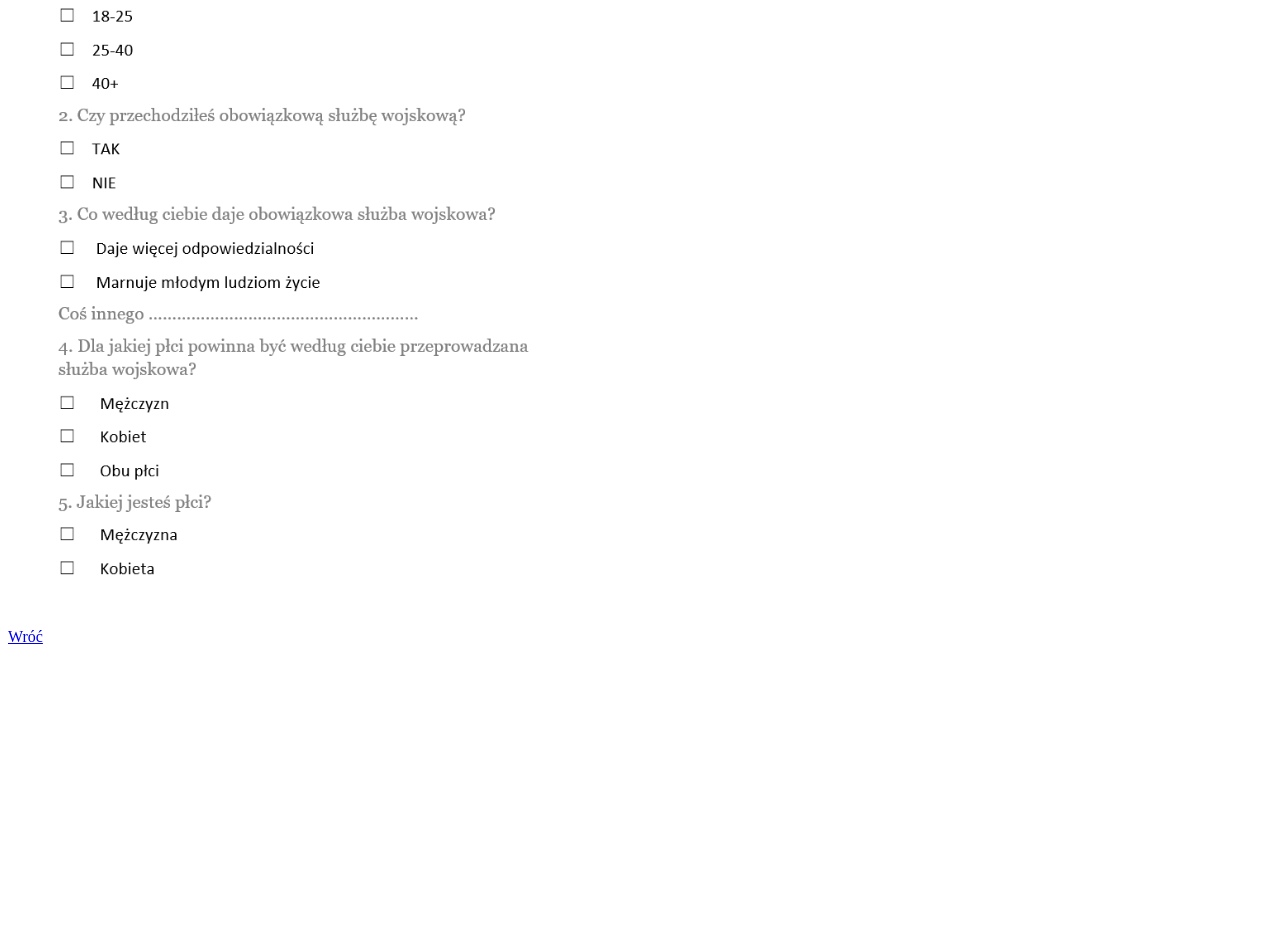
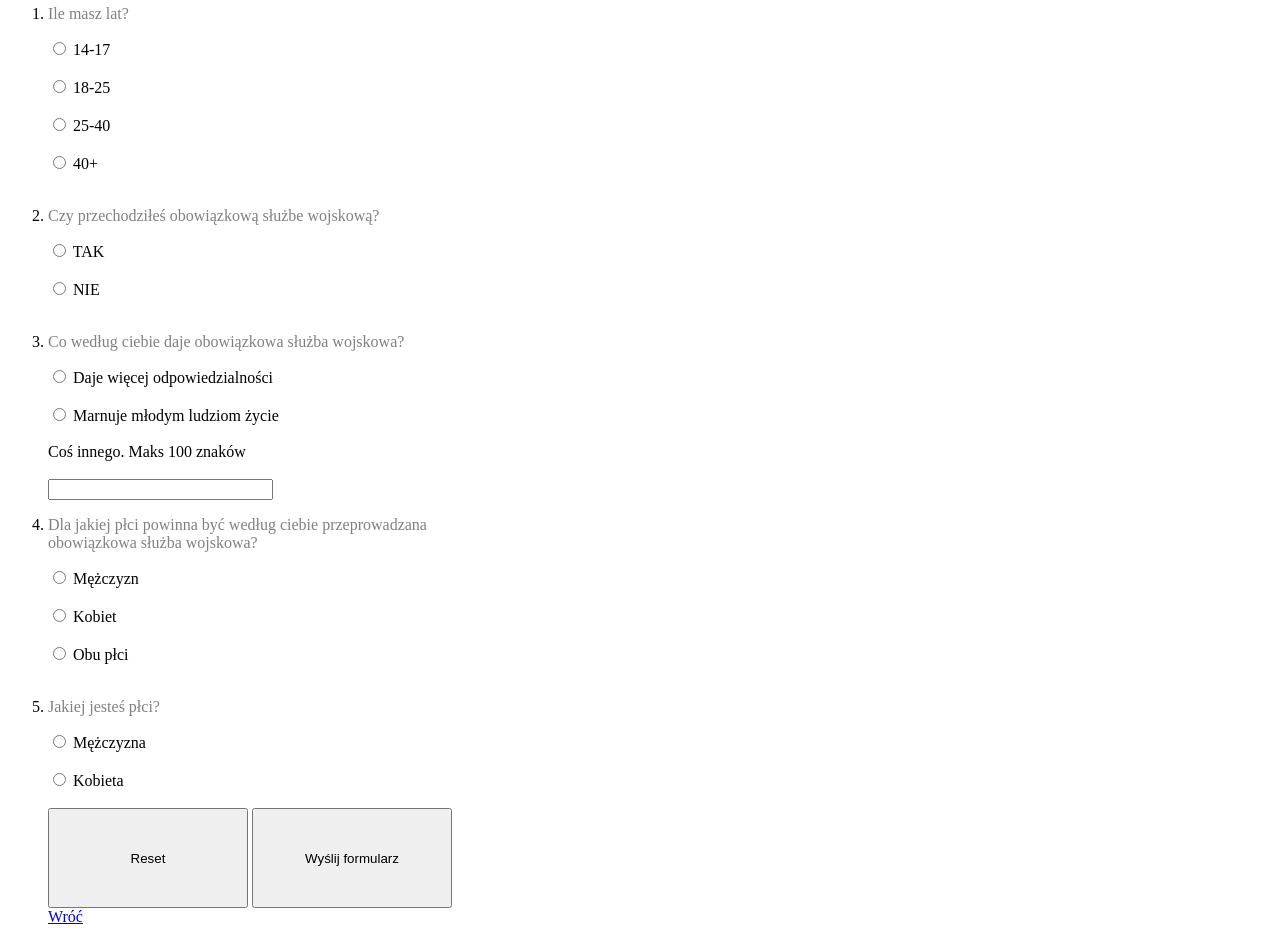
Before and after one commit to WiktorKurowski/Zadania1-6, a plain HTML site: page formularz_Kurowski.html in a window 1280 px wide. Shown: the part 184-1126 px from the top of the page. Before the commit the page ends 838 px from the top, so only its background shows below. Drawn offline with Linux system fonts and the light colour scheme.

Commit message:
Add files via upload

```diff
--- a/formularz_Kurowski.html
+++ b/formularz_Kurowski.html
@@ -3,10 +3,49 @@
 <html>
 <head>
 <meta charset="utf-8">
-			<title> formularz Kurowski </title>
+<title>formularz_Kurowski</title>
 </head>
 <body>
-<img src="formularz.png" border=0 width=600 height=800></A><br>
+<p align="center"> <font size="26" face="Arial Black"><strong> OBOWIĄZKOWA SŁUŻBA WOJSKOWA</strong></font> </p> <br>
+<p align="center"> (ANKIETA W STU PROCENTACH ANONIMOWA) </p> <br>
+<ol>
+		<TD><p align="left"><nobr> <font color="gray"> <li> Ile masz lat? </p> </font> </li></nobr>
+	<input type="radio" name="pyt1" value="14-17"> 14-17
+<br><br>
+	<input type="radio" name="pyt1" value="18-25"> 18-25
+<br><br>
+	<input type="radio" name="pyt1" value="25-40"> 25-40
+<br><br>
+	<input type="radio" name="pyt1" value="40"> 40+ </TD>
+<br><br>
+		<TD><p align="left"><nobr> <font color="gray"> <li> Czy przechodziłeś obowiązkową służbe wojskową? </p> </font> </li></nobr>
+	<input type="radio" name="pyt2" value="TAK"> TAK
+<br><br>
+	<input type="radio" name="pyt2" value="NIE"> NIE
+<br><br>
+		<TD><p align="left"><nobr> <font color="gray"> <li> Co według ciebie daje obowiązkowa służba wojskowa? </p> </font> </li></nobr>
+	<input type="radio" name="pyt3" value="TAK"> Daje więcej odpowiedzialności
+<br><br>
+	<input type="radio" name="pyt3" value="NIE"> Marnuje młodym ludziom życie
+<br><br>
+	<nobr>Coś innego. Maks 100 znaków</nobr>
+<br><br>
+	<input name="inna" size="25" maxlength="100">
+		<TD><p align="left"><nobr> <font color="gray"> <li> Dla jakiej płci powinna być według ciebie przeprowadzana<br>obowiązkowa służba wojskowa? </p> </font> </li></nobr>
+	<input type="radio" name="pyt4" value="men"> Mężczyzn
+<br><br>
+	<input type="radio" name="pyt4" value="woman"> Kobiet
+<br><br>
+	<input type="radio" name="pyt4" value="all"> Obu płci
+<br><br>
+		<TD><p align="left"><nobr> <font color="gray"> <li> Jakiej jesteś płci? </p> </font> </li></nobr>
+	<input type="radio" name="pyt5" value="m3n"> Mężczyzna
+<br><br>
+	<input type="radio" name="pyt5" value="w0man"> Kobieta
+<br><br>
+<TD><nobr><input type="reset" value="Reset" style="height:100px; width:200px">
+</TD>
+<TD> <input type="submit" value ="Wyślij formularz" style="height:100px; width:200px"> </TD> <br>
 <A HREF="index.html"> Wróć</A>
 </body>
 </html>
```
Lines whose indentation alone changed are shown as unchanged.
